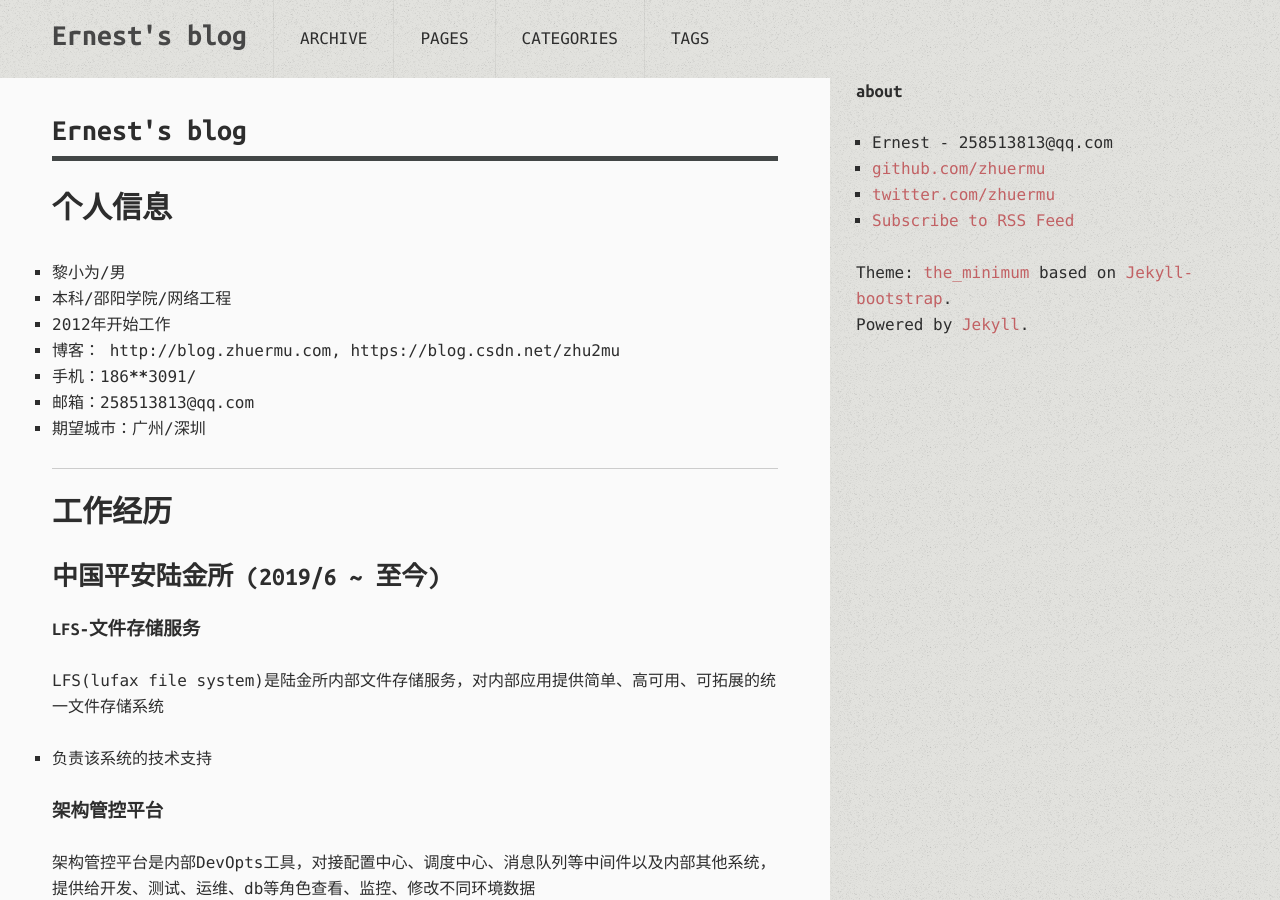
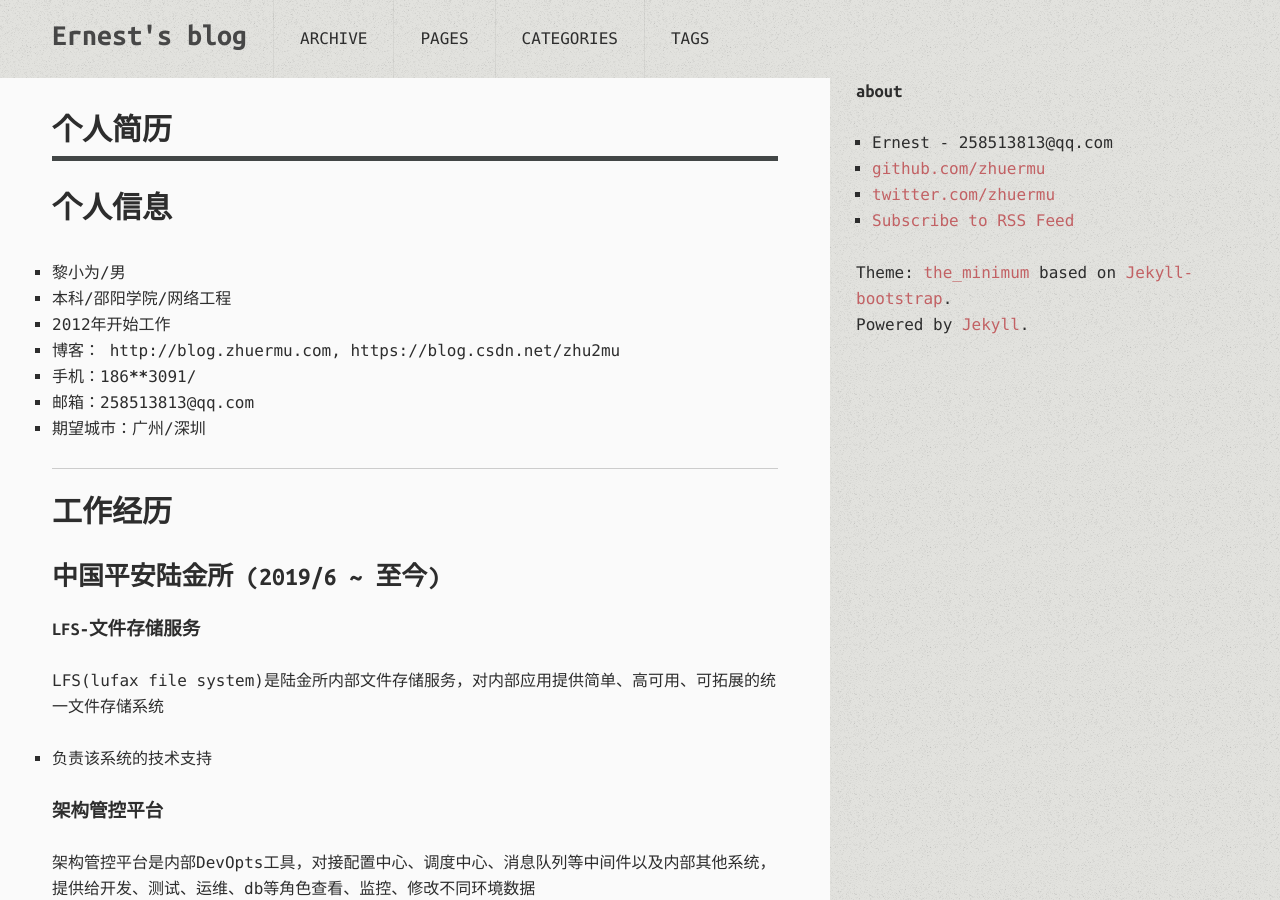
Before and after one commit to zhuermu/zhuermu.github.io, a Jekyll site: the page built from index.md, in a window 1280 px wide and 900 px high. Built offline with Jekyll 4.4.1, drawn with Linux system fonts in a browser that asks for light colours.

Commit message:
update title

```diff
--- a/index.md
+++ b/index.md
@@ -1,6 +1,6 @@
 ---
 layout: page
-title: Ernest's blog
+title: 个人简历
 tagline: 追求自由的码砖人
 ---
 {% include JB/setup %}
```
